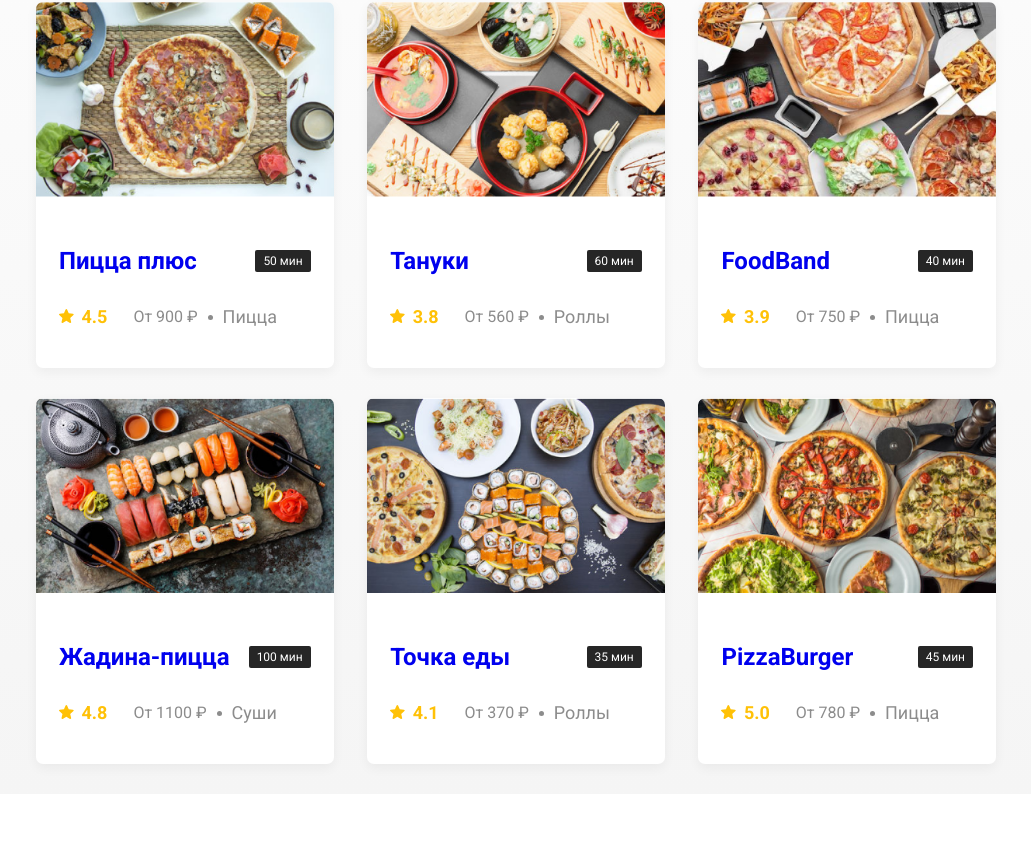
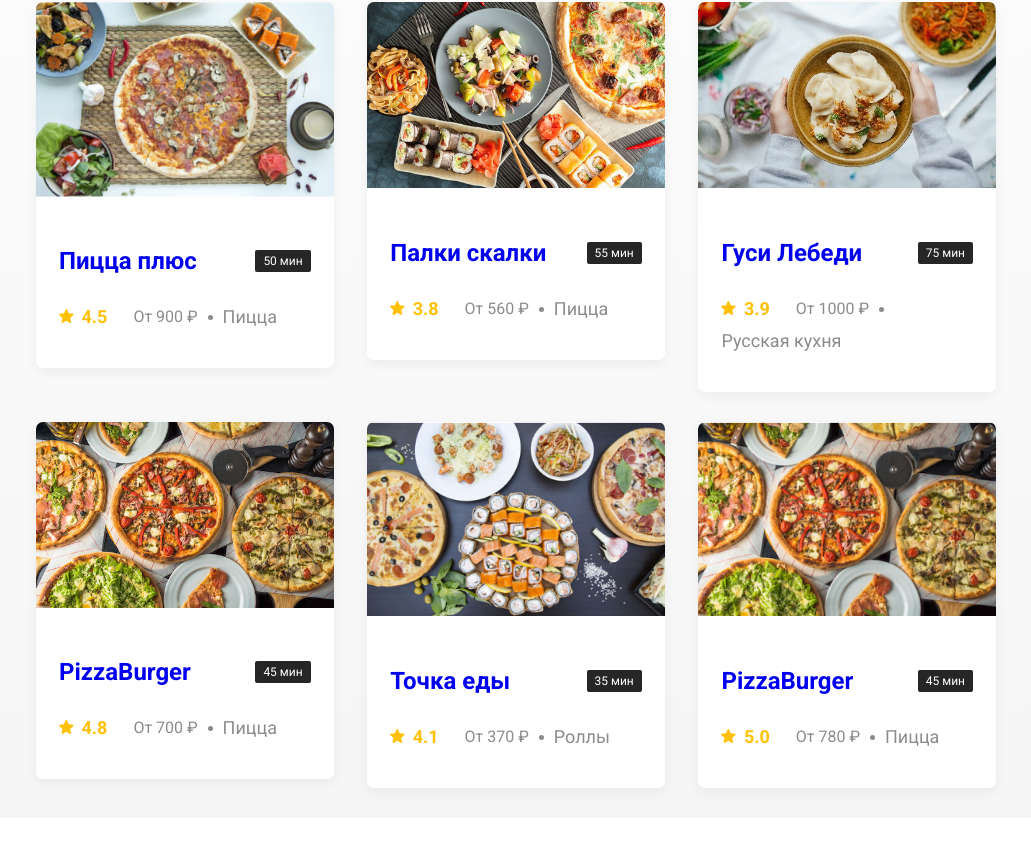
Before and after one commit to AshtonBro/Delivery-Food, a website: page src/index.html in a window 1280 px wide. Shown: the part 654-1502 px from the top of the page, without its empty margins (124-1155 px from the left). Drawn offline with Linux system fonts and the light colour scheme.

Commit message:
old version

```diff
--- a/src/index.html
+++ b/src/index.html
@@ -66,7 +66,7 @@
             <div class="cards">
 
                <a href="restaurant.html" class="card">
-                  <img src="img/restaurant/image-1.png" alt="img-1" class="card-img">
+                  <img src="img/pizza-plus/preview.jpg" alt="img-1" class="card-img">
                   <div class="card-text">
                      <div class="card-heading">
                         <h3 class="card-title">Пицца плюс</h3>
@@ -92,12 +92,12 @@
                <!-- /.card -->
 
                <a href="restaurant.html" class="card">
-                  <img src="img/restaurant/image-2.png" alt="img-2" class="card-img">
+                  <img src="img/palki-skalki/preview.jpg" alt="img-2" class="card-img">
                   <div class="card-text">
                      <div class="card-heading">
-                        <h3 class="card-title">Тануки</h3>
+                        <h3 class="card-title">Палки скалки</h3>
                         <!-- /.card-title -->
-                        <span class="card-tag tag">60 мин</span>
+                        <span class="card-tag tag">55 мин</span>
                         <!-- /.card-tag tag -->
                      </div>
                      <!-- /.card-heading -->
@@ -106,31 +106,6 @@
                               class="card-raiting-star">3.8</div>
                         <!-- /.card-raiting -->
                         <div class="card-price">От 560 ₽</div>
-                        <!-- /.card-price -->
-                        <div class="card-category">Роллы</div>
-                        <!-- /.card-category -->
-                     </div>
-                     <!-- /.card-info -->
-                  </div>
-                  <!-- /.card-text -->
-               </a>
-               <!-- /.card -->
-
-               <a href="restaurant.html" class="card">
-                  <img src="img/restaurant/image-3.png" alt="img-3" class="card-img">
-                  <div class="card-text">
-                     <div class="card-heading">
-                        <h3 class="card-title">FoodBand</h3>
-                        <!-- /.card-title -->
-                        <span class="card-tag tag">40 мин</span>
-                        <!-- /.card-tag tag -->
-                     </div>
-                     <!-- /.card-heading -->
-                     <div class="card-info">
-                        <div class="card-raiting"><img src="img/restaurant/raiting.svg" alt="raiting"
-                              class="card-raiting-star">3.9</div>
-                        <!-- /.card-raiting -->
-                        <div class="card-price">От 750 ₽</div>
                         <!-- /.card-price -->
                         <div class="card-category">Пицца</div>
                         <!-- /.card-category -->
@@ -142,12 +117,37 @@
                <!-- /.card -->
 
                <a href="restaurant.html" class="card">
-                  <img src="img/restaurant/image-4.png" alt="img-4" class="card-img">
+                  <img src="img/gusi-lebedi/preview.jpg" alt="img-3" class="card-img">
                   <div class="card-text">
                      <div class="card-heading">
-                        <h3 class="card-title">Жадина-пицца</h3>
+                        <h3 class="card-title">Гуси Лебеди</h3>
                         <!-- /.card-title -->
-                        <span class="card-tag tag">100 мин</span>
+                        <span class="card-tag tag">75 мин</span>
+                        <!-- /.card-tag tag -->
+                     </div>
+                     <!-- /.card-heading -->
+                     <div class="card-info">
+                        <div class="card-raiting"><img src="img/restaurant/raiting.svg" alt="raiting"
+                              class="card-raiting-star">3.9</div>
+                        <!-- /.card-raiting -->
+                        <div class="card-price">От 1000 ₽</div>
+                        <!-- /.card-price -->
+                        <div class="card-category">Русская кухня</div>
+                        <!-- /.card-category -->
+                     </div>
+                     <!-- /.card-info -->
+                  </div>
+                  <!-- /.card-text -->
+               </a>
+               <!-- /.card -->
+
+               <a href="restaurant.html" class="card">
+                  <img src="img/pizza-burger/preview.jpg" alt="img-4" class="card-img">
+                  <div class="card-text">
+                     <div class="card-heading">
+                        <h3 class="card-title">PizzaBurger</h3>
+                        <!-- /.card-title -->
+                        <span class="card-tag tag">45 мин</span>
                         <!-- /.card-tag tag -->
                      </div>
                      <!-- /.card-heading -->
@@ -155,9 +155,9 @@
                         <div class="card-raiting"><img src="img/restaurant/raiting.svg" alt="raiting"
                               class="card-raiting-star">4.8</div>
                         <!-- /.card-raiting -->
-                        <div class="card-price">От 1100 ₽</div>
+                        <div class="card-price">От 700 ₽</div>
                         <!-- /.card-price -->
-                        <div class="card-category">Суши</div>
+                        <div class="card-category">Пицца</div>
                         <!-- /.card-category -->
                      </div>
                      <!-- /.card-info -->
```
